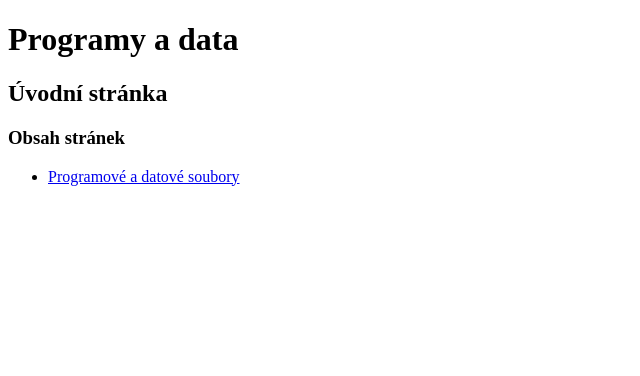
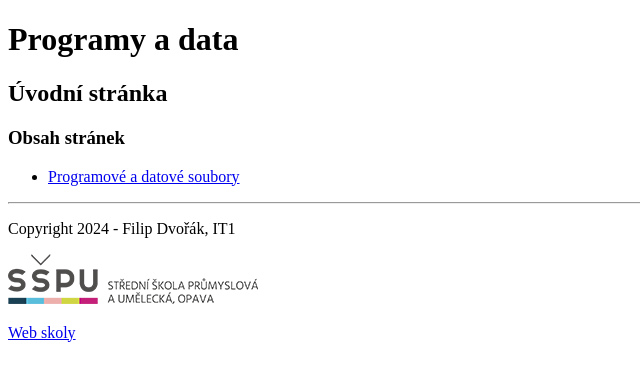
Before and after one commit to pidizman/programy-a-data, a plain HTML site: page index.html in a window 1280 px wide. Shown: the whole page, without its empty margins (0-640 px from the left). Drawn offline with Linux system fonts and the light colour scheme.

Commit message:
Add files via upload

```diff
--- a/index.html
+++ b/index.html
@@ -12,5 +12,11 @@
     <ul>
         <li><a href="./a/index.html">Programové a datové soubory</a></li>
     </ul>
+    <footer>
+        <hr>
+        <p>Copyright 2024 - Filip Dvořák, IT1</p>
+        <p><a href="https://sspu-opava.cz/" target="_blank"><img src="./img/skola-logo.png" alt="Skolni logo"></a></p>
+        <p><a href="https://sspu-opava.cz/" target="_blank">Web skoly</a></p>
+    </footer>
 </body>
 </html>
```
Also changed, not shown: a/index.html (+2 -1 lines).
